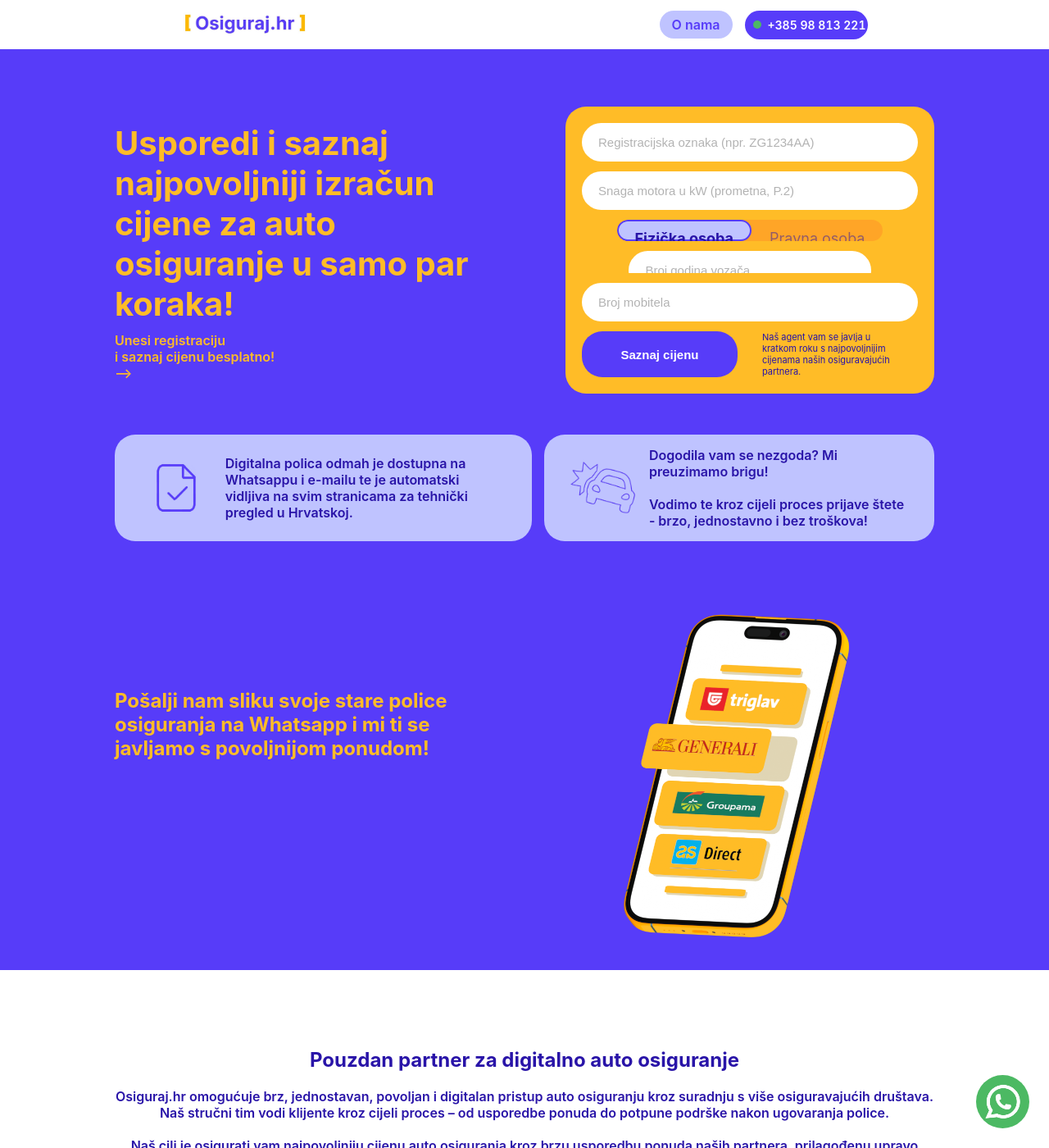
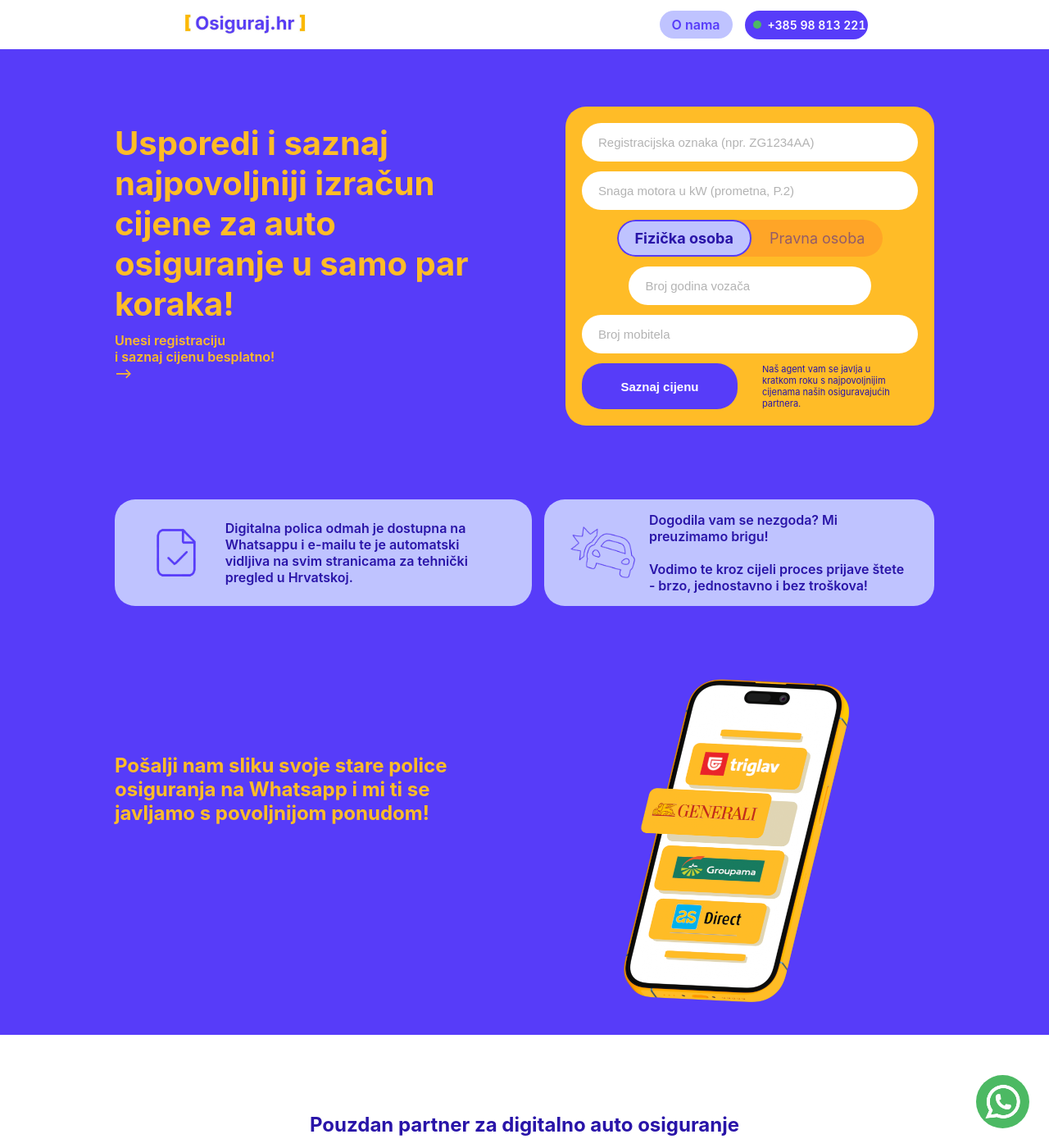
Before and after one commit to Filip-Gale/OsigurajHR, a Jekyll site: the page built from index.html, in a window 1280 px wide and 1400 px high. Shown: the whole window at 82% size. Built offline with Jekyll 4.4.1, drawn with Linux system fonts in a browser that asks for light colours.

Commit message:
Fix: title-segment height → min-height so age field shows on desktop

```diff
--- a/css/index.css
+++ b/css/index.css
@@ -512,8 +512,9 @@
 @media (min-width: 768px) {
 
     #title-segment{
-        height: 400px;
+        min-height: 400px;
         padding-top: 50px;
+        padding-bottom: 40px;
     }
 
     h1{
```
